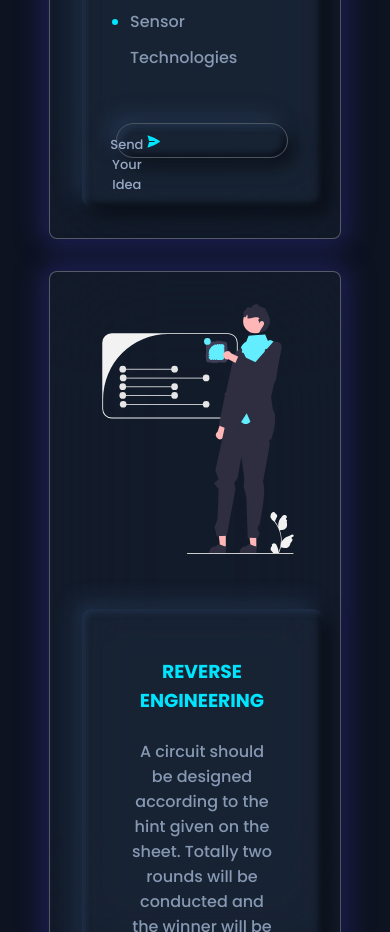
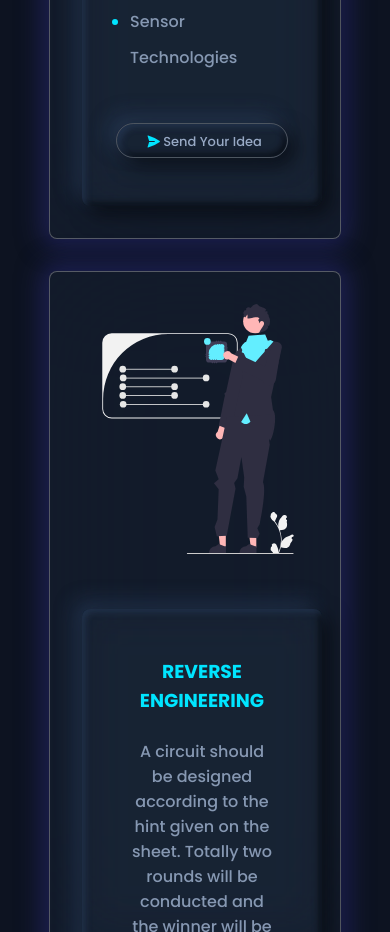
Before and after one commit to codewithmurali/decra, a React (Vite) app: page / in a window 390 px wide. Shown: the part 2940-3872 px from the top of the page. Built offline with nearby package versions, Linux system fonts and the light colour scheme.

Commit message:
Making lots of changes

```diff
--- a/src/Pages/Events/Events.module.css
+++ b/src/Pages/Events/Events.module.css
@@ -177,8 +177,9 @@ li::marker {
   a > p {
     position: absolute;
     font-size: small;
-    padding-inline: 5rem;
-    top: 0.7rem;
+    padding: auto;
+    top: 0.5rem;
+    right: 15%;
   }
   .submit:hover > img {
     left: 1.5rem;
```
